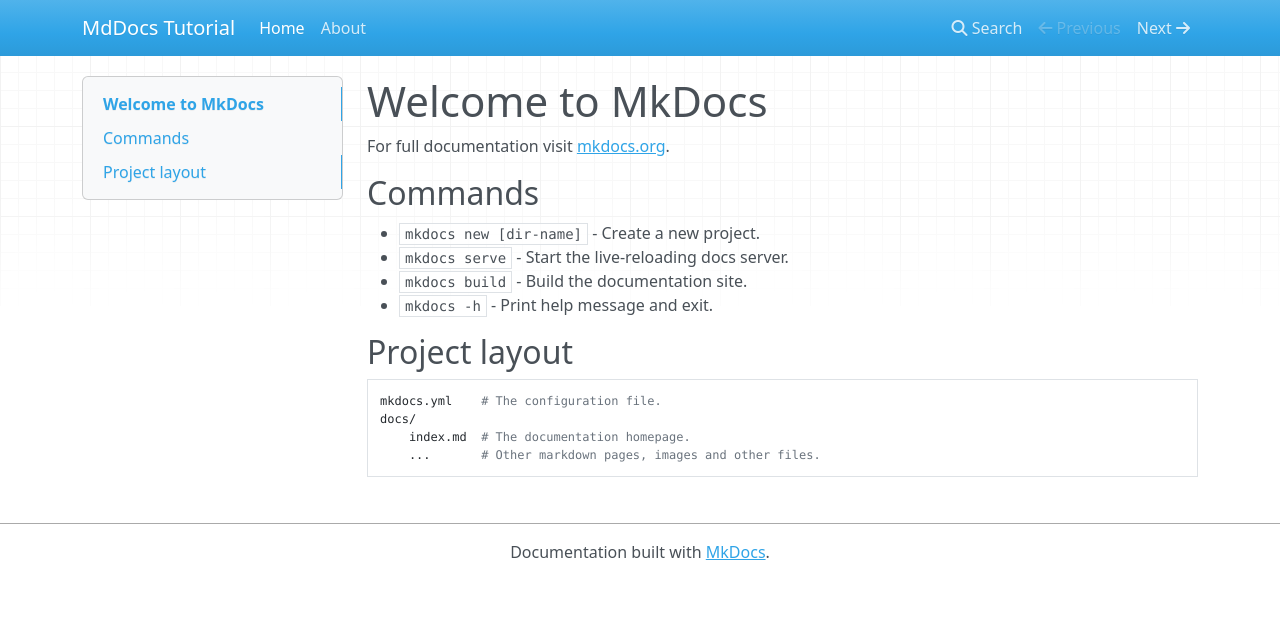
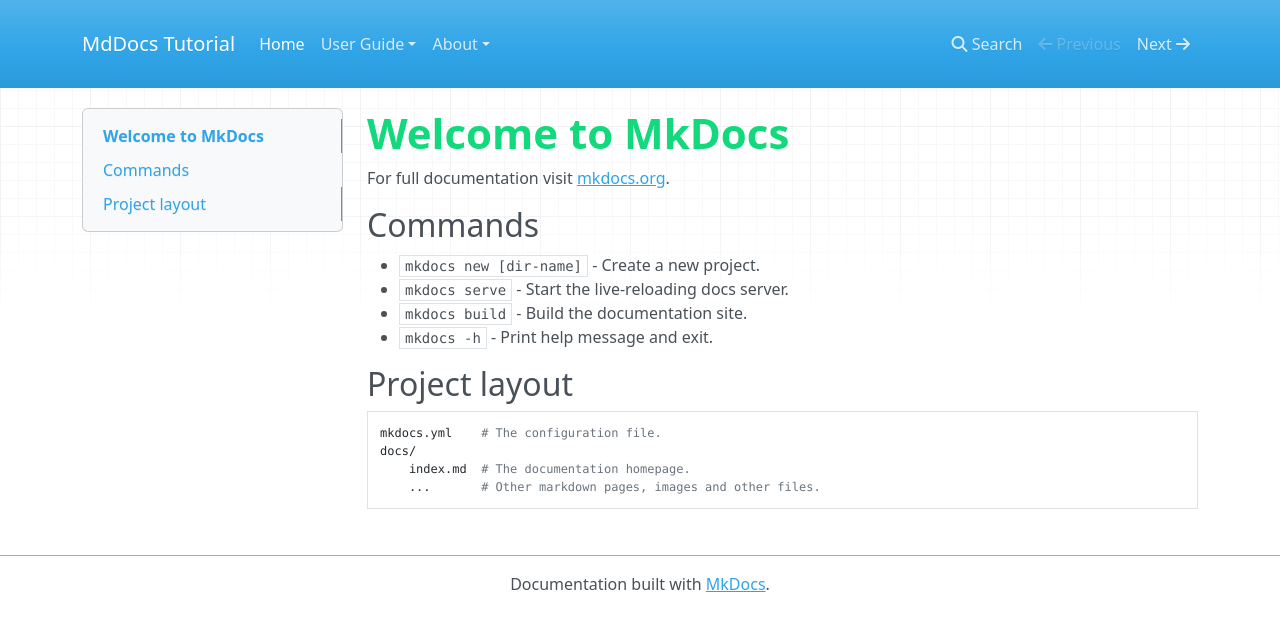
Before and after one commit to Celiamf/mkdocs-tutorial, an MkDocs documentation site: the page built from docs/index.md, in a window 1280 px wide. Shown: the top 631 px of the page. Built offline with MkDocs 1.6.1, drawn with Linux system fonts in a browser that asks for light colours; nearby versions of some CDN libraries.

```diff
--- /dev/null
+++ b/docs/style.css
@@ -0,0 +1,8 @@
+h1 {
+  color: rgb(18, 217, 124);
+  font-weight: 700;
+}
+
+.navbar {
+  padding: 24px;
+}
--- a/mkdocs.yml
+++ b/mkdocs.yml
@@ -1,4 +1,12 @@
 site_name: MdDocs Tutorial
 nav:
   - Home: index.md
-  - About: about.md
+  - User Guide:
+      - Writing your docs: writing_docs/writing-your-docs.md
+      - Styling your docs: writing_docs/styling-your-docs.md
+  - About:
+      - About: about.md
+      - Release Notes: release-notes.md
+site_url: https://Celiamf.github.io/mkdocs-tutorial/
+extra_css:
+  - style.css
```
Also changed, not shown: docs/release-notes.md (added, +3 -0 lines), docs/writing_docs/styling-your-docs.md (added, +1 -0 lines), docs/img/download.jpeg (added), docs/writing_docs/writing-your-docs.md (added).
